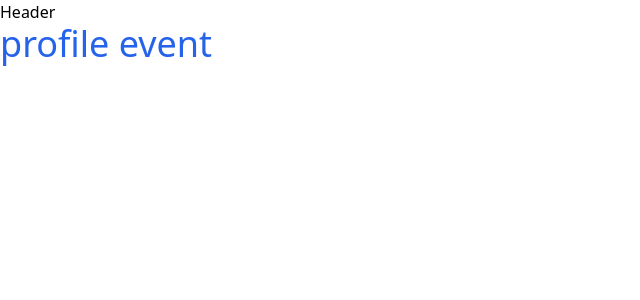
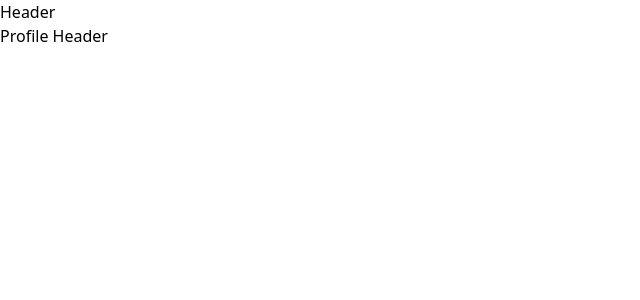
Before and after one commit to novacat25/NUXT-STUDY, a Nuxt app: page /events/profile in a window 1280 px wide. Shown: the top 300 px of the page, without its empty margins (0-640 px from the left). Built offline with nearby package versions, Linux system fonts and the light colour scheme.

Commit message:
Feat: add components

```diff
--- /dev/null
+++ b/components/Profile/Header/index.vue
@@ -0,0 +1,10 @@
+<script setup>
+</script>
+
+<template>
+    <div>
+        Profile Header
+    </div>
+</template>
+
+<style lang="scss"></style>
--- /dev/null
+++ b/components/Profile/index.vue
@@ -0,0 +1,10 @@
+<script setup>
+</script>
+
+<template>
+    <div>
+        Profile
+    </div>
+</template>
+
+<style lang="scss"></style>
--- a/pages/events/profile/index.vue
+++ b/pages/events/profile/index.vue
@@ -1,5 +1,5 @@
 <template>
     <div>
-        <h2 class="text-4xl text-blue-600">profile event</h2>
+        <ProfileHeader />
     </div>
 </template>
```
